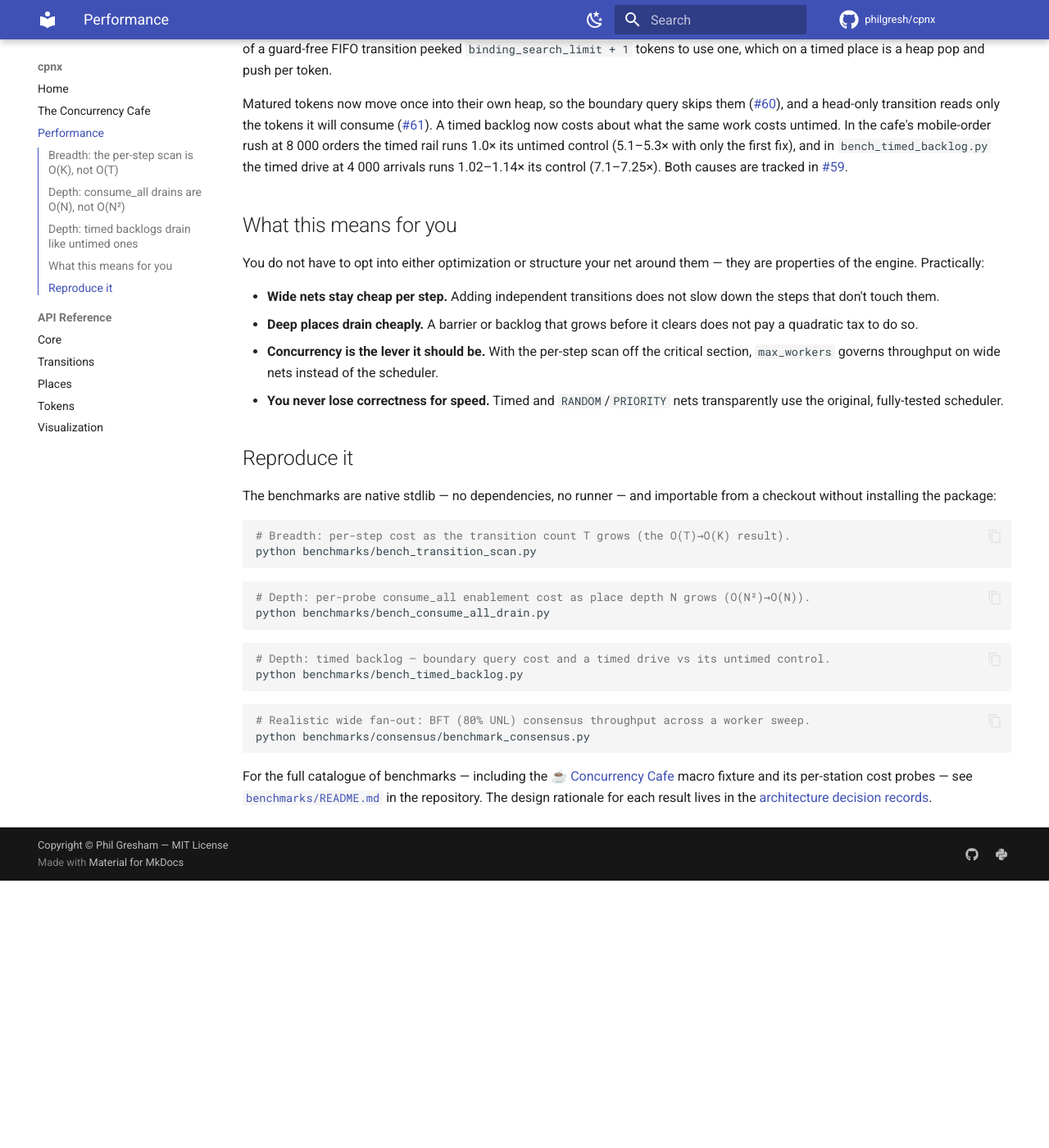
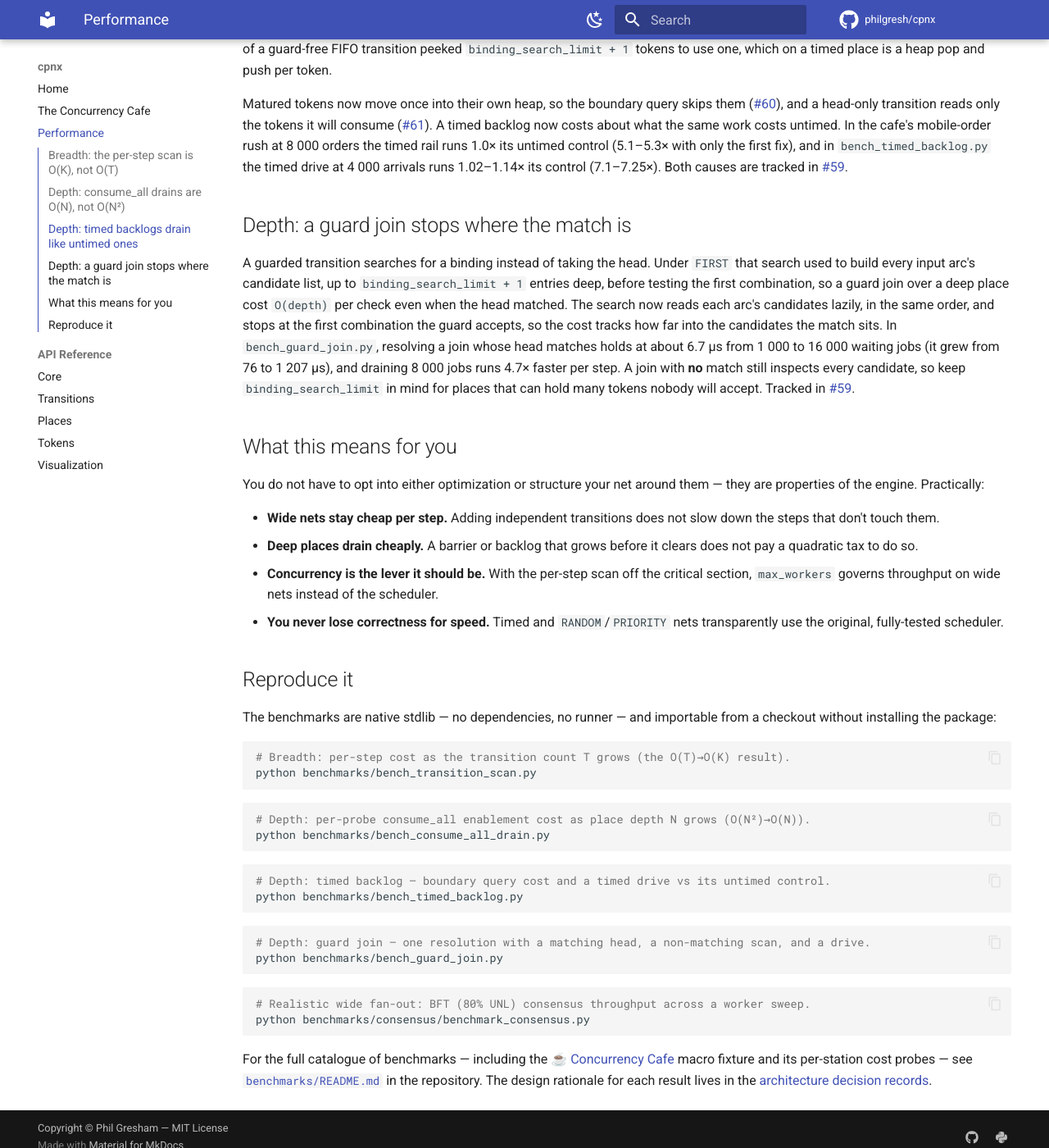
Before and after one commit to philgresh/cpnx, an MkDocs documentation site: the page built from docs/performance.md, in a window 1280 px wide and 1400 px high, scrolled down 1899 px. Shown: the whole window at 82% size. Built offline with MkDocs 1.6.1 and Material for MkDocs 9.7.7, drawn with Linux system fonts in a browser that asks for light colours; comment, search, counter and statistics services are not loaded; the version menu is left out; before the commit the page ends 2973 px from its top, so only the background shows below that.

Commit message:
docs: describe the lazy FIRST search and the guard-join benchmark
ADR 0001's guardrails now say FIRST and the existence probe enumerate
the product lazily while RANDOM and PRIORITY keep itertools.product.
Adds the CHANGELOG entry, a performance.md section, and lists
bench_guard_join.py in benchmarks/README.md.

Part of #59.

Co-Authored-By: Claude Opus 5.5 <noreply@anthropic.com>

````diff
--- a/docs/performance.md
+++ b/docs/performance.md
@@ -104,6 +104,20 @@ in `bench_timed_backlog.py` the timed drive at 4 000 arrivals runs 1.02–1.14×
 (7.1–7.25×). Both causes are tracked in
 [#59](https://github.com/philgresh/cpnx/issues/59).
 
+## Depth: a guard join stops where the match is
+
+A guarded transition searches for a binding instead of taking the head. Under `FIRST` that
+search used to build every input arc's candidate list, up to `binding_search_limit + 1`
+entries deep, before testing the first combination, so a guard join over a deep place cost
+`O(depth)` per check even when the head matched. The search now reads each arc's candidates
+lazily, in the same order, and stops at the first combination the guard accepts, so the cost
+tracks how far into the candidates the match sits. In `bench_guard_join.py`, resolving a join
+whose head matches holds at about 6.7 µs from 1 000 to 16 000 waiting jobs (it grew from 76
+to 1 207 µs), and draining 8 000 jobs runs 4.7× faster per step. A join with **no** match
+still inspects every candidate, so keep `binding_search_limit` in mind for places that can
+hold many tokens nobody will accept. Tracked in
+[#59](https://github.com/philgresh/cpnx/issues/59).
+
 ## What this means for you
 
 You do not have to opt into either optimization or structure your net around them — they are
@@ -139,6 +153,11 @@ python benchmarks/bench_timed_backlog.py
 ```
 
 ```bash
+# Depth: guard join — one resolution with a matching head, a non-matching scan, and a drive.
+python benchmarks/bench_guard_join.py
+```
+
+```bash
 # Realistic wide fan-out: BFT (80% UNL) consensus throughput across a worker sweep.
 python benchmarks/consensus/benchmark_consensus.py
 ```
````
Also changed, not shown: CHANGELOG.md (+18 -0 lines), benchmarks/README.md (+1 -0 lines), docs/adr/0001-combinatorial-binding-search.md (+16 -9 lines).
